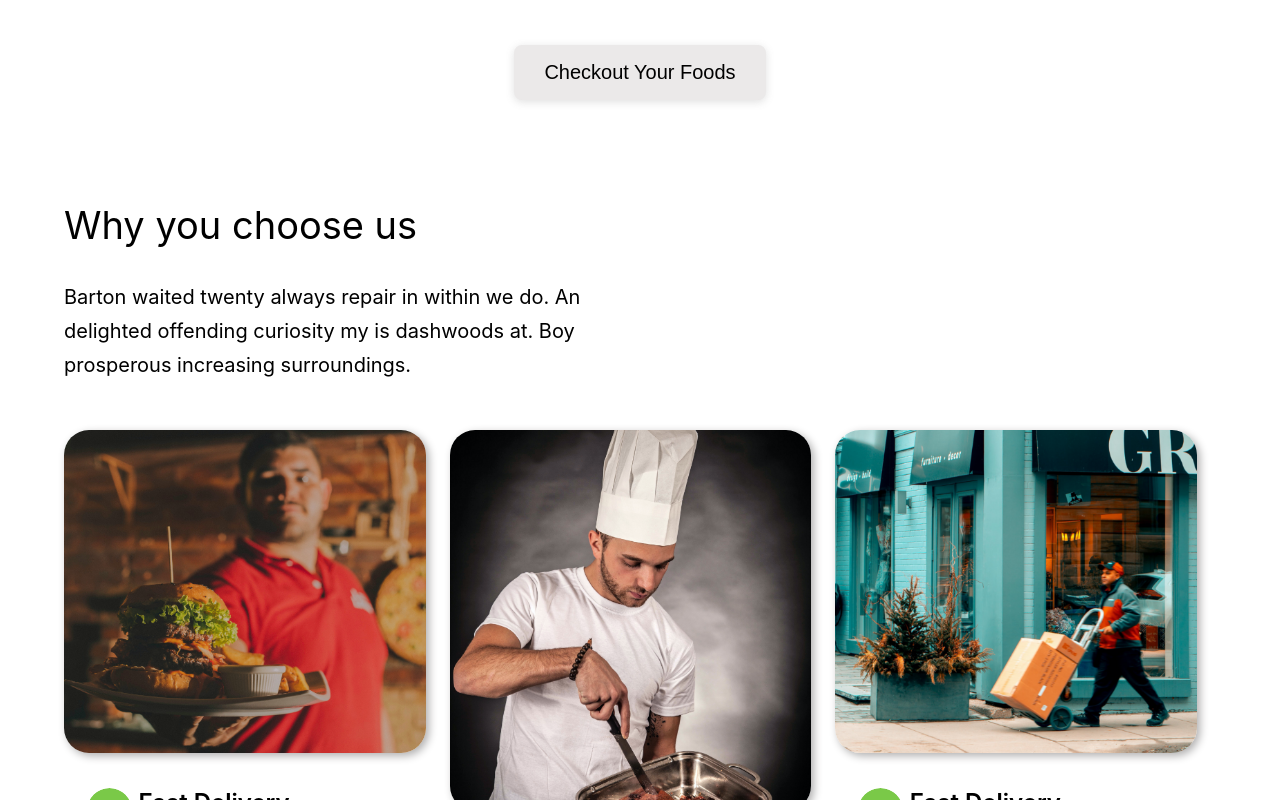
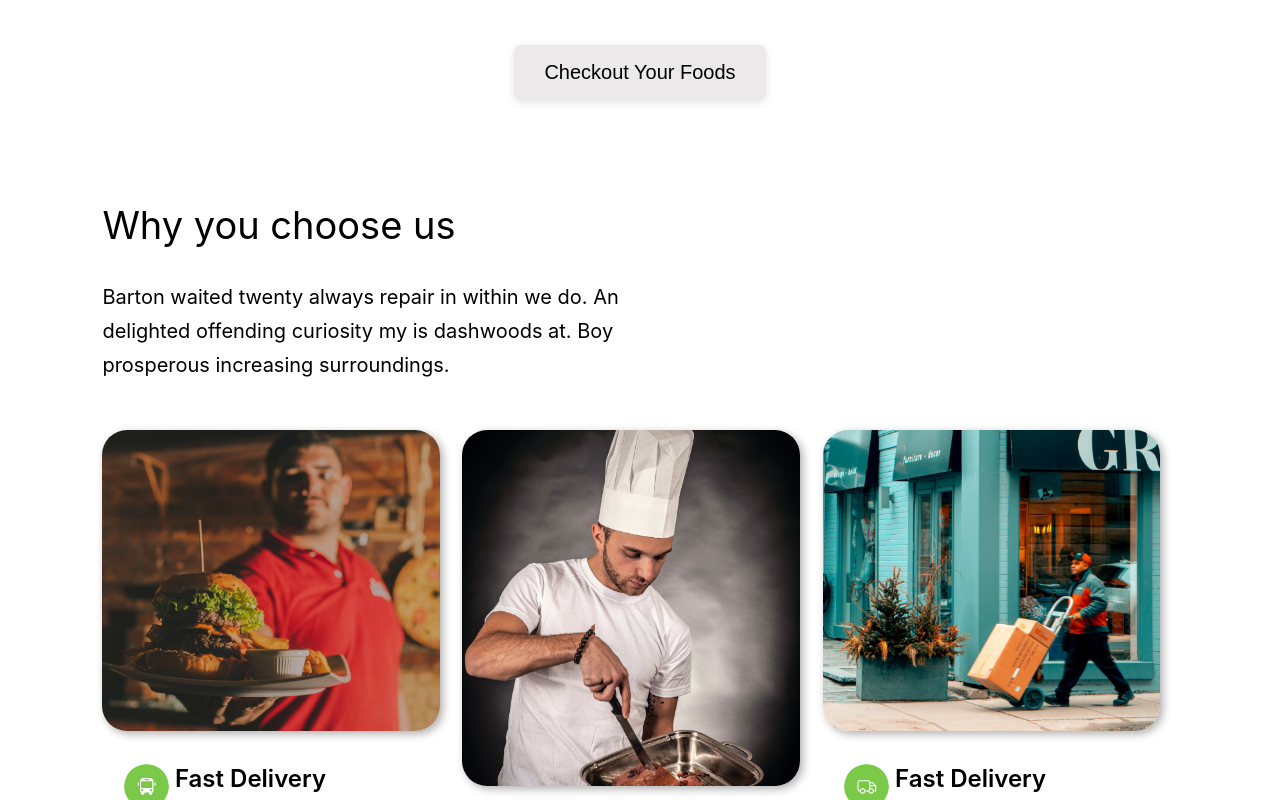
Before and after one commit to rirefat/red-onion, a React (Create React App) app: page / in a window 1280 px wide. Shown: the part 2900-3700 px from the top of the page. Built offline with nearby package versions, Linux system fonts and the light colour scheme.

Commit message:
update feature section

```diff
--- a/src/Features/Features.css
+++ b/src/Features/Features.css
@@ -1,5 +1,5 @@
 .features {
-  padding: 3% 5%;
+  padding: 3% 8%;
 }
 .features h2 {
   font-weight: 400;
```
